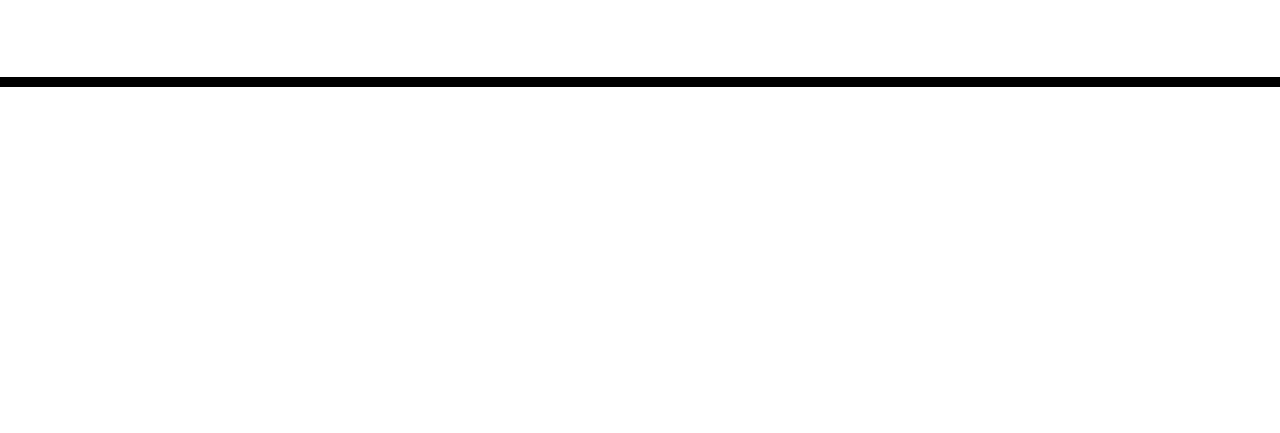
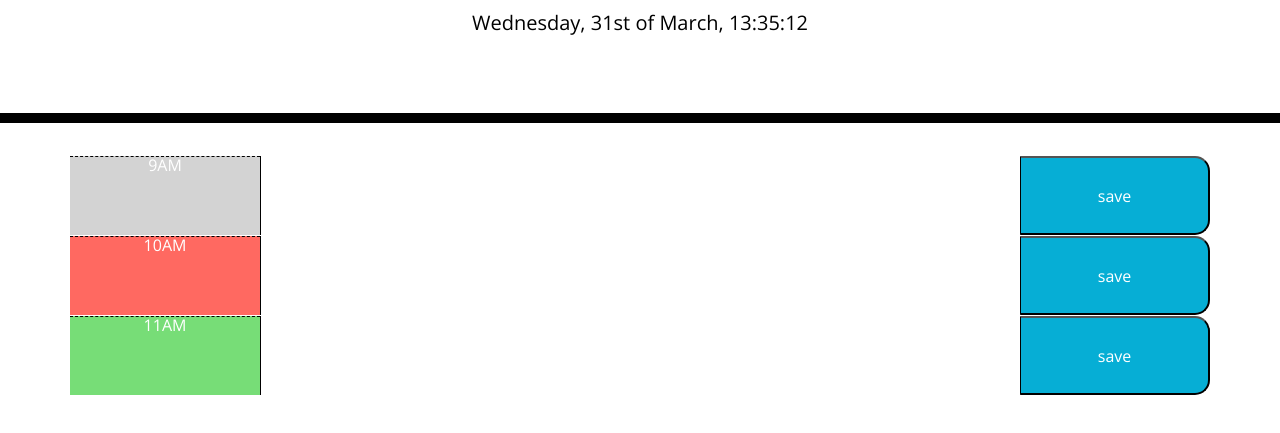
Before and after one commit to SoumeyaH/daily_work_scheduler, a plain HTML site: page index.html in a window 1280 px wide. Shown: the part 181-614 px from the top of the page. Drawn offline with nearby package versions, Linux system fonts and the light colour scheme.

Commit message:
more boilerplate. added static text for date/time. added css classes except description

```diff
--- a/index.html
+++ b/index.html
@@ -26,10 +26,24 @@
     <header class="jumbotron">
       <h1 class="display-3">Work Day Scheduler</h1>
       <p class="lead">A simple calendar app for scheduling your work day</p>
-      <p id="currentDay" class="lead"></p>
+      <p id="currentDay" class="lead">Wednesday, 31st of March, 13:35:12</p>
     </header>
     <div class="container">
-      <!-- Timeblocks go here -->
+      <div class="row time-block">
+        <div class="col-md-2 hour past">9AM</div>
+        <textarea class="col-md-8"></textarea>
+        <button class="col-md-2 saveBtn">save</button>
+      </div>
+      <div class="row time-block">
+        <div class="col-md-2 hour present">10AM</div>
+        <textarea class="col-md-8"></textarea>
+        <button class="col-md-2 saveBtn">save</button>
+      </div>
+      <div class="row time-block">
+        <div class="col-md-2 hour future">11AM</div>
+        <textarea class="col-md-8"></textarea>
+        <button class="col-md-2 saveBtn">save</button>
+      </div>
     </div>
 
     <script src="https://cdnjs.cloudflare.com/ajax/libs/jquery/3.2.1/jquery.min.js"></script>
```
